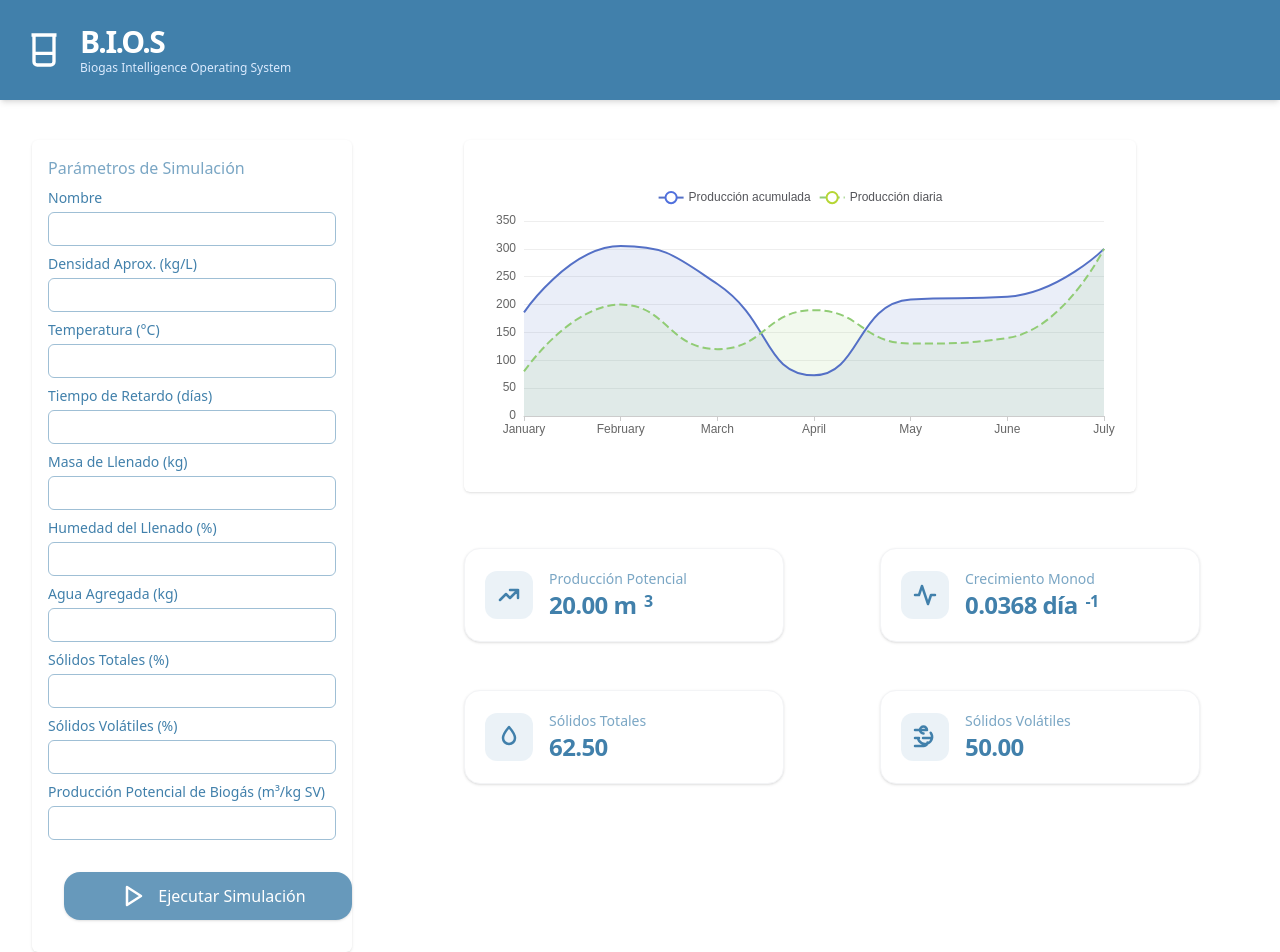
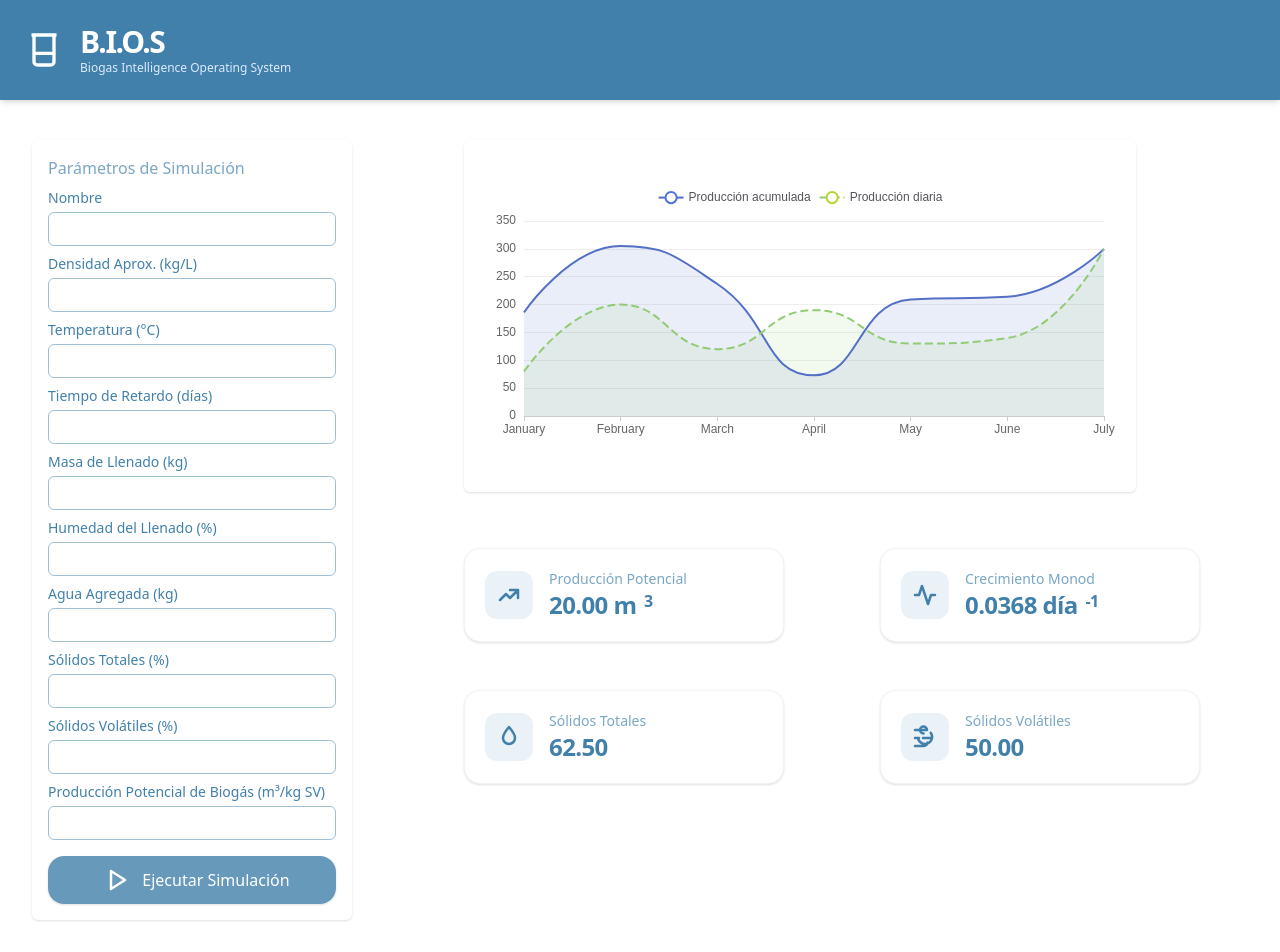
Before and after one commit to CharFranR/Biogas-Production-Simulator, a Vue app in the folder SimulatorProject/: page / in a window 1280 px wide. Shown: the top 952 px of the page. Built offline with nearby package versions, Linux system fonts and the light colour scheme.

Commit message:
button delete m-4

```diff
--- a/SimulatorProject/src/components/button.vue
+++ b/SimulatorProject/src/components/button.vue
@@ -7,7 +7,7 @@
 
 <template>
 
-<div class="flex items-center justify-center shadow-sm w-full max-w-2xs m-4 bg-[#4180ab]/80 rounded-2xl ">
+<div class="flex items-center justify-center shadow-sm w-full max-w-2xs  bg-[#4180ab]/80 rounded-2xl ">
 
     <div class="flex-shrink-0 flex items-center justify-center w-12 h-12 rounded-xl">
       <svg class="w-6 h-6 text-white" fill="none" stroke="currentColor" stroke-width="2.5" viewBox="0 0 24 24">
```
